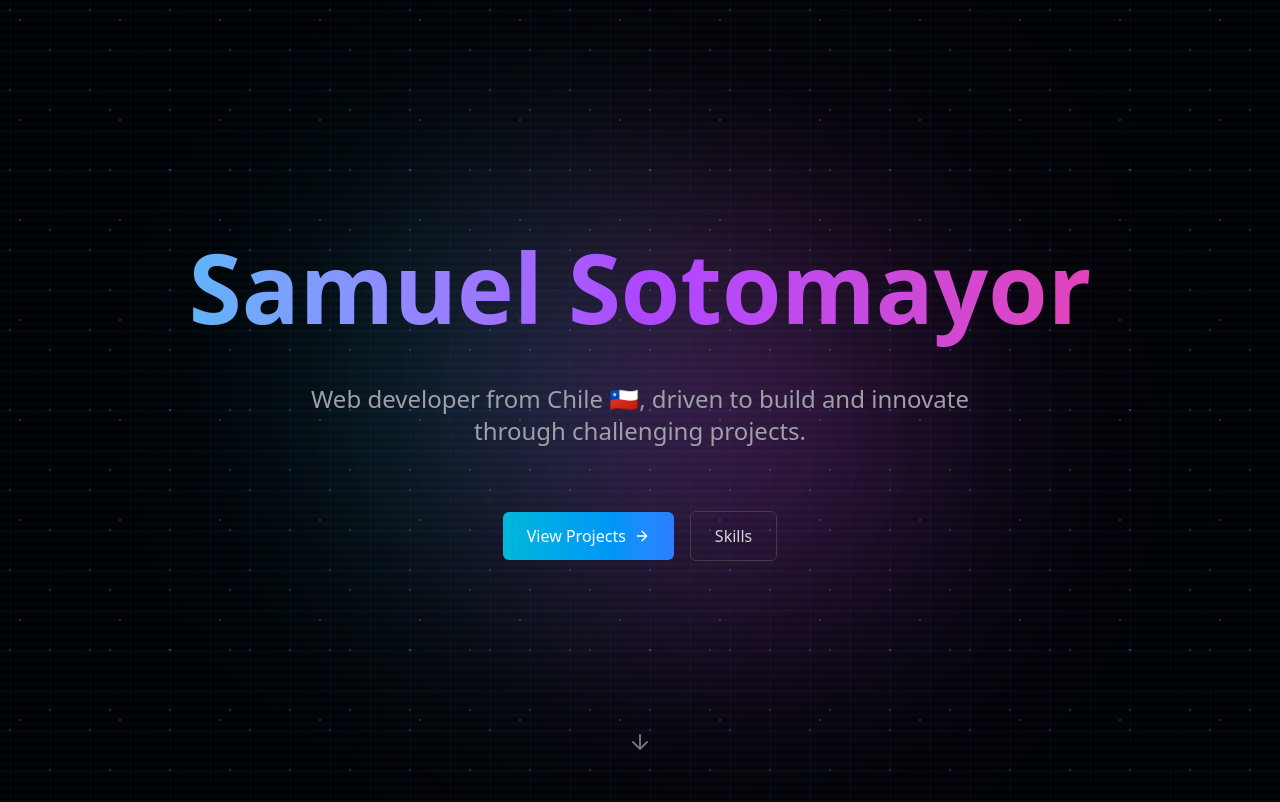
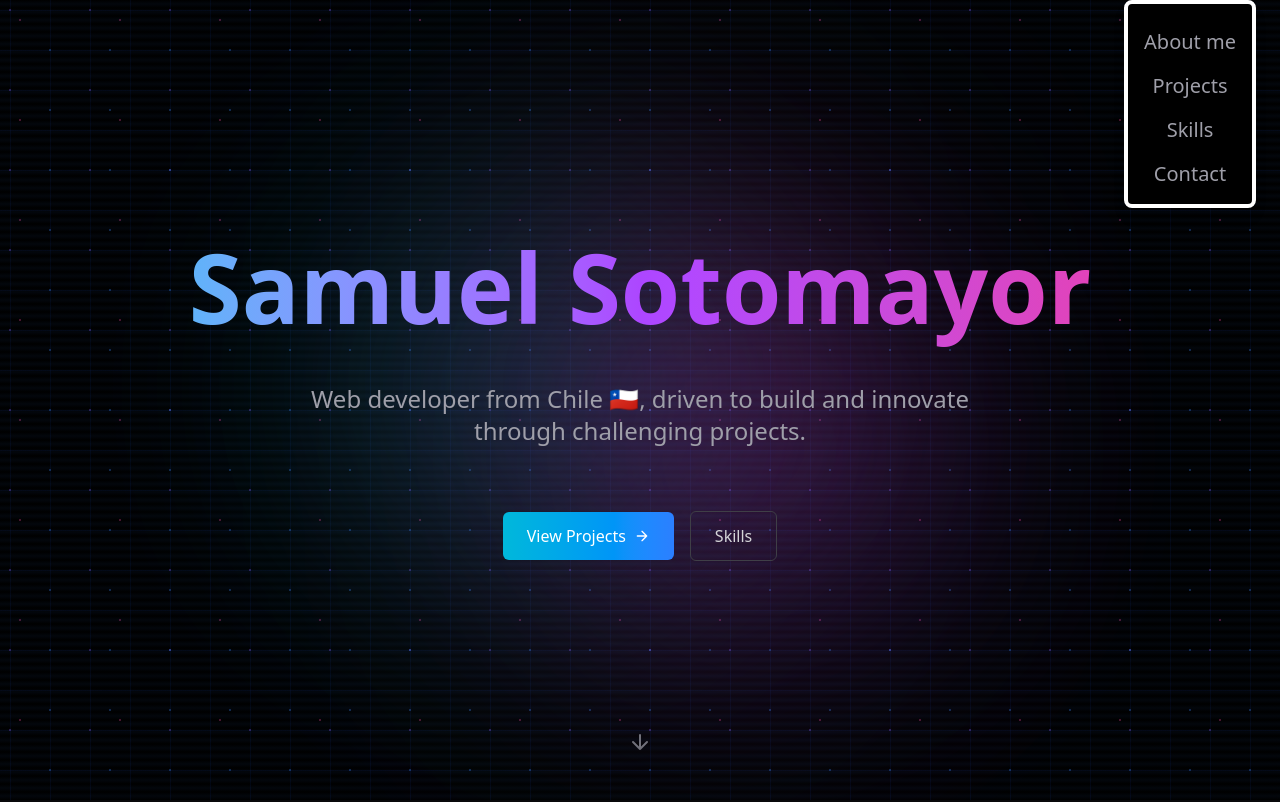
Before and after one commit to SamuelSotomayor1/Portfolio, an Astro site: page / in a window 1280 px wide. Shown: the top 802 px of the page. Built offline with nearby package versions, Linux system fonts and the light colour scheme; Astro itself is replaced by a stand-in of ours.

Commit message:
feat: vertical navbar is agregated in hero section

```diff
--- a/src/components/Hero.astro
+++ b/src/components/Hero.astro
@@ -3,6 +3,16 @@
 ---
 
 <section class="h-screen flex items-center justify-center relative overflow-hidden bg-black space-y-6">
+
+  <nav class="absolute top-0 right-0 z-20 mr-6 tech-card bg-black bg-opacity-80 border-4 border-gradient-to-b from-cyan-500 via-purple-500 to-pink-500 rounded-lg p-4 shadow-lg">
+    <div class="flex flex-col space-y-4 items-center mt-2">
+      <a href="#about" class="text-xl font-medium  text-zinc-400 hover:text-cyan-400 transition-all duration-300 transform hover:scale-110">About me</a>
+      <a href="#projects" class="text-xl font-medium text-zinc-400 hover:text-cyan-400 transition-all duration-300 transform hover:scale-110">Projects</a>
+      <a href="#skills" class="text-xl font-medium text-zinc-400 hover:text-cyan-400 transition-all duration-300 transform hover:scale-110">Skills</a>
+      <a href="#contact" class="text-xl font-medium text-zinc-400 hover:text-cyan-400 transition-all duration-300 transform hover:scale-110">Contact</a>
+    </div>
+  </nav>
+
   <div class="absolute inset-0 bg-grid-pattern z-0 w-full h-full"></div>
 
   <div class="particles absolute inset-0 z-0 w-full h-full"></div>
```
